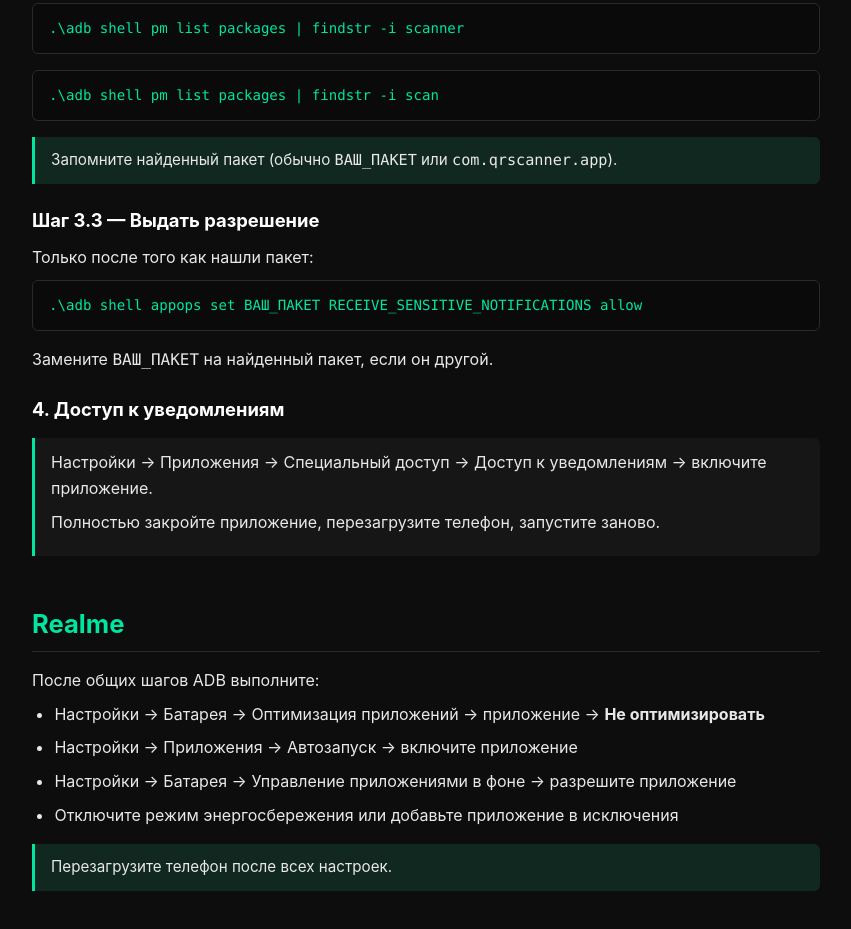
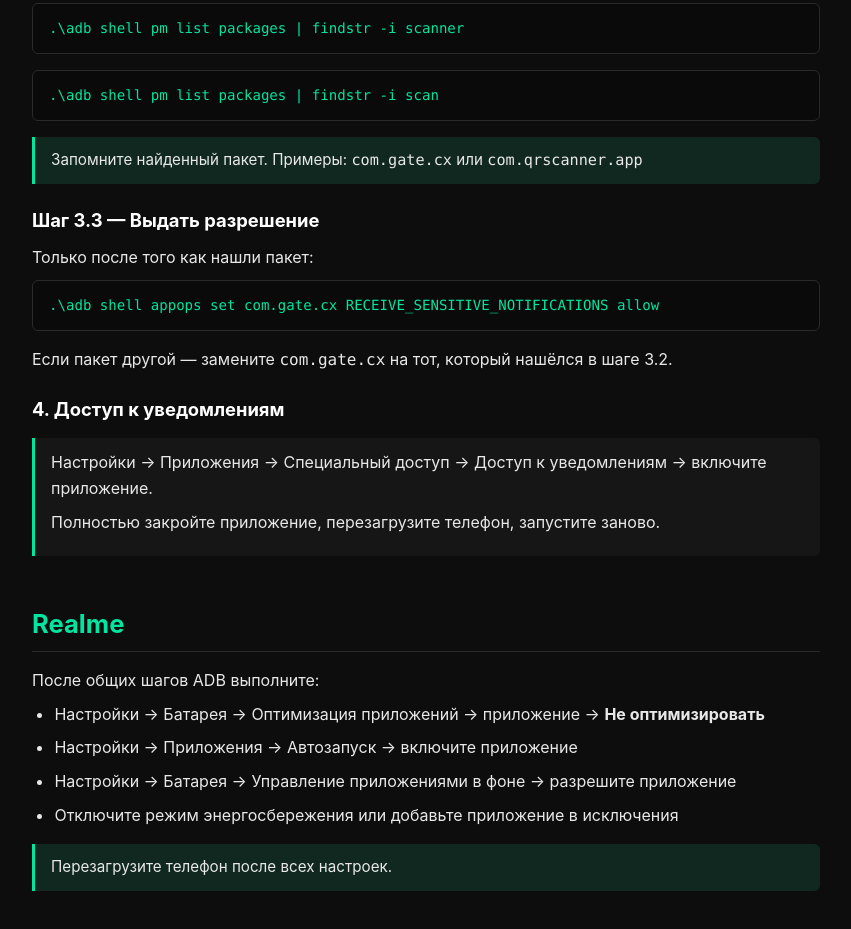
Before and after one commit to qwrt-lab/adb-guide, a plain HTML site: page index.html in a window 1280 px wide. Shown: the part 1170-2099 px from the top of the page, without its empty margins (214-1065 px from the left). Drawn offline with Linux system fonts and the light colour scheme.

Commit message:
Revise package instructions in index.html
Updated package reference examples and instructions for setting permissions.

```diff
--- a/index.html
+++ b/index.html
@@ -179,12 +179,13 @@
   <pre><code>.\adb shell pm list packages | findstr -i qr</code></pre>
   <pre><code>.\adb shell pm list packages | findstr -i scanner</code></pre>
   <pre><code>.\adb shell pm list packages | findstr -i scan</code></pre>
-  <div class="note">Запомните найденный пакет (обычно <code>ВАШ_ПАКЕТ</code> или <code>com.qrscanner.app</code>).</div>
+  <div class="note">Запомните найденный пакет. Примеры: <code>com.gate.cx</code> или <code>com.qrscanner.app</code></div>
 
   <h3>Шаг 3.3 — Выдать разрешение</h3>
   <p>Только после того как нашли пакет:</p>
-  <pre><code>.\adb shell appops set ВАШ_ПАКЕТ RECEIVE_SENSITIVE_NOTIFICATIONS allow</code></pre>
-  <p>Замените <code>ВАШ_ПАКЕТ</code> на найденный пакет, если он другой.</p>
+  <pre><code>.\adb shell appops set com.gate.cx RECEIVE_SENSITIVE_NOTIFICATIONS allow</code></pre>
+  <p>Если пакет другой — замените <code>com.gate.cx</code> на тот, который нашёлся в шаге 3.2.</p>
+
 
   <h3>4. Доступ к уведомлениям</h3>
   <div class="step">
```
